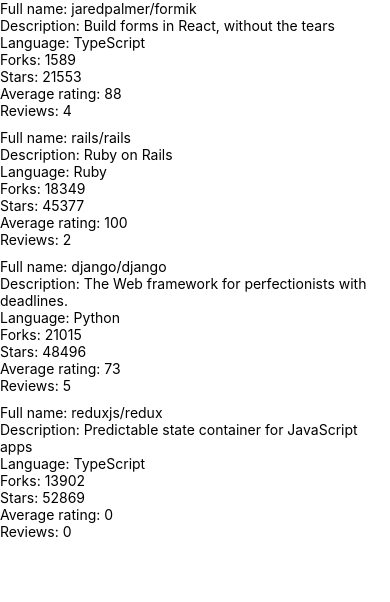
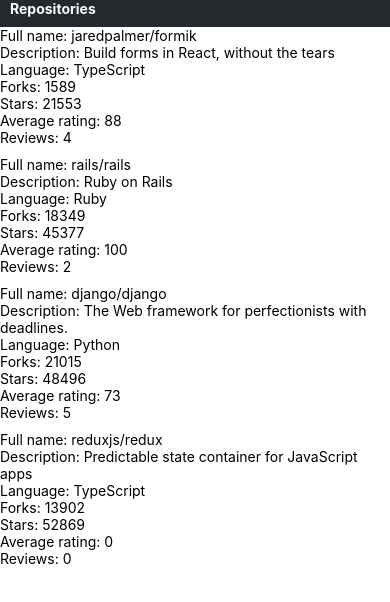
Before and after one commit to KMRNicholson/reporater, a React Native app: screen / in a window 390 px wide. Shown: the top 602 px of the page. Built offline with nearby package versions, Linux system fonts and the light colour scheme.

Commit message:
feat[10.4]: add AppBar and AppBarTab components

```diff
--- /dev/null
+++ b/src/components/AppBar.jsx
@@ -0,0 +1,36 @@
+import { View, StyleSheet } from 'react-native';
+import Constants from 'expo-constants';
+import theme from '../theme';
+
+const styles = StyleSheet.create({
+  flexContainer: {
+    flexDirection: 'row',
+    flexGrow: 1,
+    justifyContent: 'flex-start',
+    alignItems: 'flex-end',
+  },
+  spacing: {
+    paddingTop: Constants.statusBarHeight,
+    paddingLeft: 10,
+    paddingBottom: 10,
+  },
+  color: {
+    backgroundColor: theme.colors.backgroundSecondary,
+  }
+});
+
+const AppBar = (props) => {
+  const style = [
+    styles.flexContainer,
+    styles.spacing,
+    styles.color,
+  ]
+
+  return (
+    <View style={style}>
+      {props.children}
+    </View>
+  );
+};
+
+export default AppBar;
--- /dev/null
+++ b/src/components/AppBarTab.jsx
@@ -0,0 +1,11 @@
+import { Pressable } from 'react-native';
+
+const AppBarTab = (props) => {
+  return (
+    <Pressable onPress={props.onPress}>
+      {props.children}
+    </Pressable>
+  )
+};
+
+export default AppBarTab;
--- a/src/components/Main.jsx
+++ b/src/components/Main.jsx
@@ -1,8 +1,19 @@
 import RepositoryList from './RepositoryList';
+import AppBar from './AppBar';
+import Text from './Text';
+import AppBarTab from './AppBarTab';
+import { View } from 'react-native';
 
 const Main = () => {
   return (
-    <RepositoryList />
+    <View>
+      <AppBar>
+        <AppBarTab onPress={() => console.log('Pressed!')}>
+          <Text fontWeight="bold" color="textSecondary">Repositories</Text>
+        </AppBarTab>
+      </AppBar>
+      <RepositoryList />
+    </View>
   );
 };
 
--- a/src/components/RepositoryList.jsx
+++ b/src/components/RepositoryList.jsx
@@ -55,24 +55,17 @@
 
 const ItemSeparator = () => <View style={styles.separator} />;
 
-const RepositoryItem = ({
-  fullName,
-  description,
-  language,
-  forksCount,
-  stargazersCount,
-  ratingAverage,
-  reviewCount }) =>
+const RepositoryItem = (props) =>
 {
   return (
     <View>
-      <Text>Full name: {fullName}</Text>
-      <Text>Description: {description}</Text>
-      <Text>Language: {language}</Text>
-      <Text>Forks: {forksCount}</Text>
-      <Text>Stars: {stargazersCount}</Text>
-      <Text>Average rating: {ratingAverage}</Text>
-      <Text>Reviews: {reviewCount}</Text>
+      <Text>Full name: {props.fullName}</Text>
+      <Text>Description: {props.description}</Text>
+      <Text>Language: {props.language}</Text>
+      <Text>Forks: {props.forksCount}</Text>
+      <Text>Stars: {props.stargazersCount}</Text>
+      <Text>Average rating: {props.ratingAverage}</Text>
+      <Text>Reviews: {props.reviewCount}</Text>
     </View>
   );
 }
--- /dev/null
+++ b/src/components/Text.jsx
@@ -0,0 +1,39 @@
+import { Text as NativeText, StyleSheet } from 'react-native';
+
+import theme from '../theme';
+
+const styles = StyleSheet.create({
+  text: {
+    color: theme.colors.textPrimary,
+    fontSize: theme.fontSizes.body,
+    fontFamily: theme.fonts.main,
+    fontWeight: theme.fontWeights.normal,
+  },
+  colorTextSecondary: {
+    color: theme.colors.textSecondary,
+  },
+  colorPrimary: {
+    color: theme.colors.primary,
+  },
+  fontSizeSubheading: {
+    fontSize: theme.fontSizes.subheading,
+  },
+  fontWeightBold: {
+    fontWeight: theme.fontWeights.bold,
+  },
+});
+
+const Text = ({ color, fontSize, fontWeight, style, ...props }) => {
+  const textStyle = [
+    styles.text,
+    color === 'textSecondary' && styles.colorTextSecondary,
+    color === 'primary' && styles.colorPrimary,
+    fontSize === 'subheading' && styles.fontSizeSubheading,
+    fontWeight === 'bold' && styles.fontWeightBold,
+    style,
+  ];
+
+  return <NativeText style={textStyle} {...props} />;
+};
+
+export default Text;
--- /dev/null
+++ b/src/theme.js
@@ -0,0 +1,21 @@
+const theme = {
+  colors: {
+    textPrimary: '#24292e',
+    textSecondary: '#f9fcfe',
+    primary: '#0366d6',
+    backgroundSecondary: '#24292e',
+  },
+  fontSizes: {
+    body: 14,
+    subheading: 16,
+  },
+  fonts: {
+    main: 'System',
+  },
+  fontWeights: {
+    normal: '400',
+    bold: '700',
+  },
+};
+
+export default theme;
```
